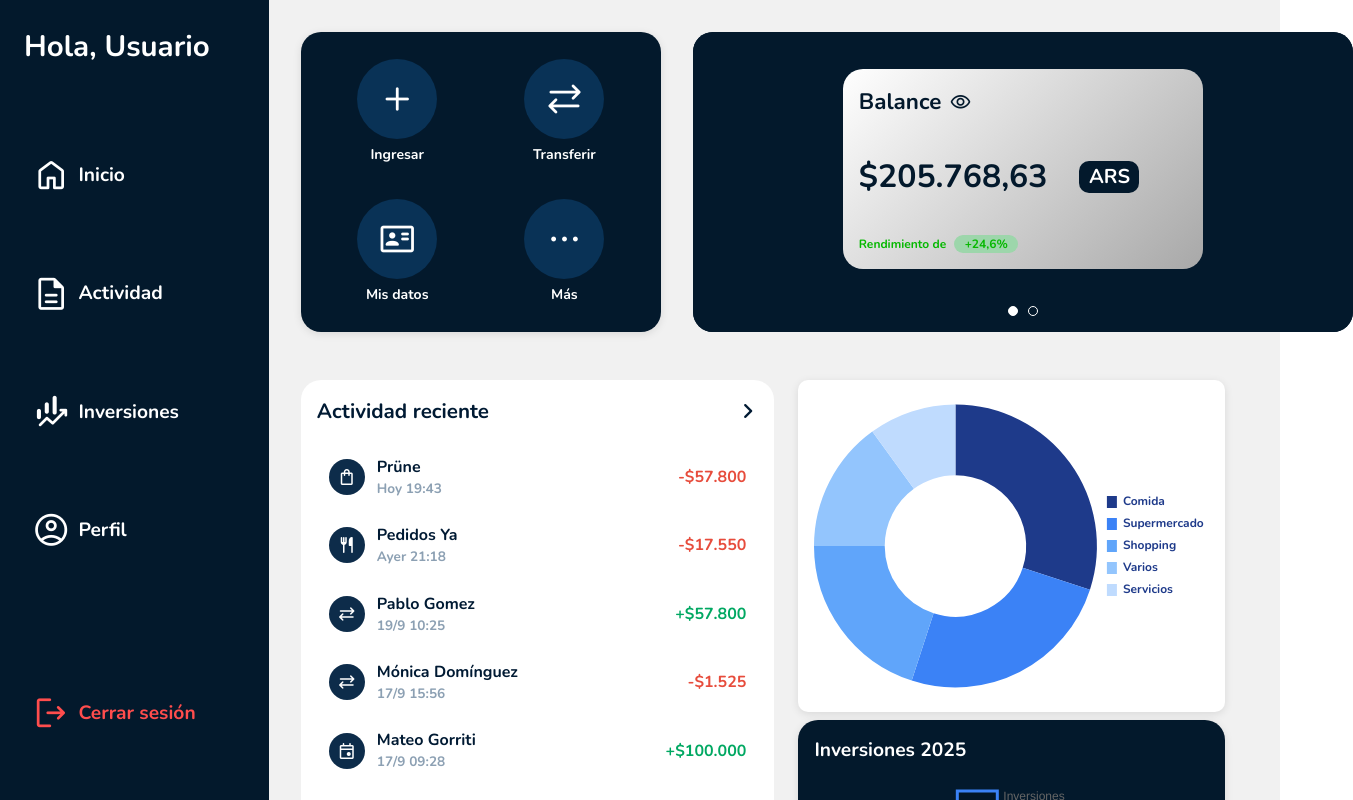
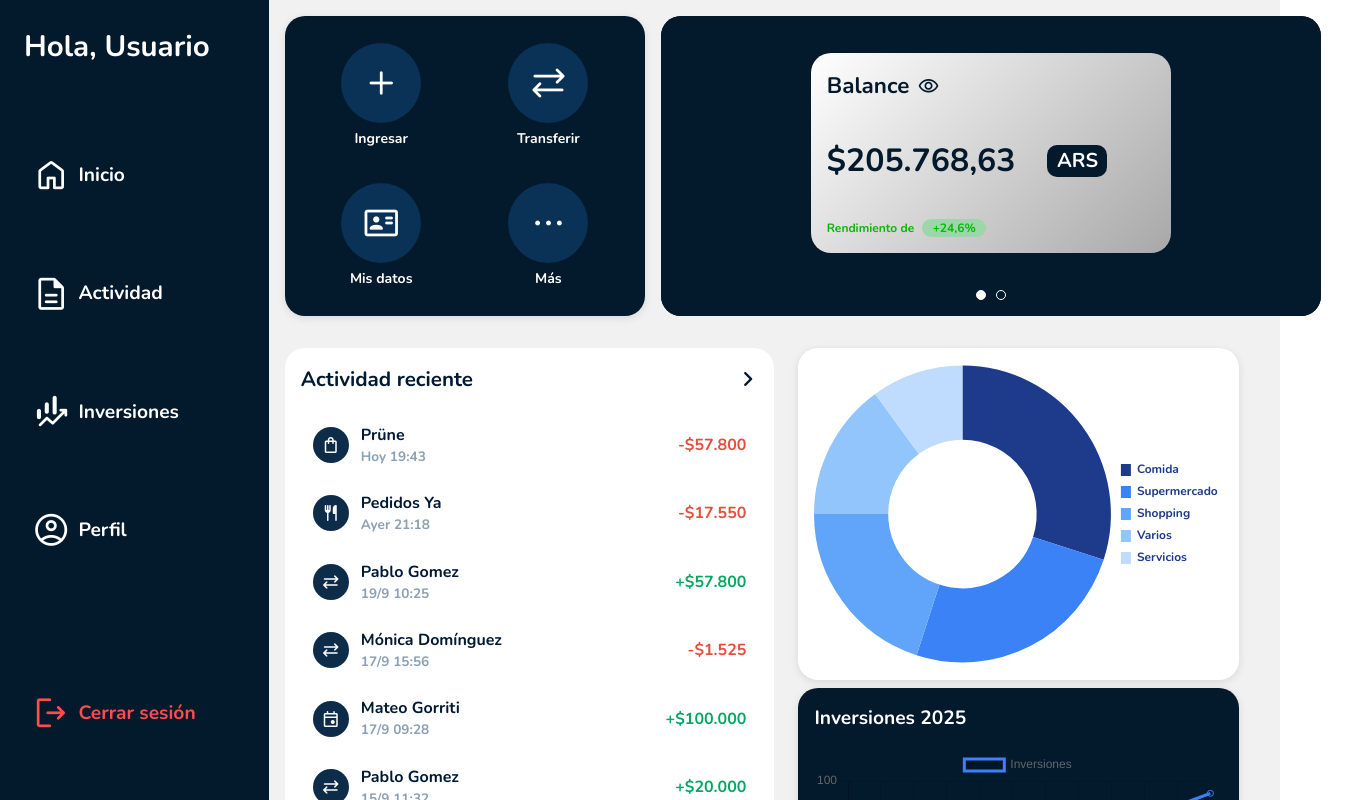
Before and after one commit to Lchiossone2004/TP_HCI, a Vue app in the folder tp-hci-g3/: page / in a window 1280 px wide. Shown: the top 800 px of the page, 1353 px wide, since content can reach past the window. Built offline with nearby package versions, Linux system fonts and the light colour scheme.

Commit message:
cambios menores

```diff
--- a/tp-hci-g3/src/components/MonthlyExpensesChart.vue
+++ b/tp-hci-g3/src/components/MonthlyExpensesChart.vue
@@ -54,7 +54,7 @@ onUnmounted(() => {
   width: 100%;
   height: 200px;
   background-color: #fff;
-  border-radius: 10px;
+  border-radius: 20px;
   padding: 1rem;
   box-shadow: 0 2px 8px rgba(0, 0, 0, 0.1);
 }
--- a/tp-hci-g3/src/pages/HomePage.vue
+++ b/tp-hci-g3/src/pages/HomePage.vue
@@ -111,6 +111,41 @@ onMounted(() => {
     display: flex;
   }
 
+  .main-content {
+    margin-left: 21vw;
+    padding: 1rem;
+    min-height: 100vh;
+    background-color: #F1F1F1;
+    display: flex;
+    align-items: flex-start;
+    flex-direction: column;
+    gap: 1rem;
+    box-sizing: border-box;
+  }
+
+  .top-section {
+    display: flex;
+    justify-content: space-between;
+    align-items: flex-start;
+    width: 100%;
+    padding-right: 1rem;
+    gap: 1rem;
+    max-width: 1100px;
+  }
+
+  .operations-buttons {
+    width: 360px;
+    height: 300px;
+    margin: 0;
+    min-width: 360px !important;
+    width: 500px !important;
+  }
+
+  .operation-button .material-symbols-rounded {
+    font-size: 40px;
+    color: white;
+  }
+
   .grid-container {
     width: 100%;
     height: 100%;
@@ -123,11 +158,6 @@ onMounted(() => {
     text-align: center;
     color: white;
     box-sizing: border-box;
-  }
-
-  .operation-button .material-symbols-rounded {
-    font-size: 40px;
-    color: white;
   }
 
   .grid-item button {
@@ -157,24 +187,6 @@ onMounted(() => {
     font-size: 14px;
   }
 
-  .main-content {
-    margin-left: 21vw;
-    padding: 2rem;
-    min-height: 100vh;
-    background-color: #F1F1F1;
-    display: flex;
-    align-items: flex-start;
-    flex-direction: column;
-    gap: 2rem;
-    box-sizing: border-box;
-  }
-
-  .operations-buttons {
-    width: 360px;
-    height: 300px;
-    margin: 0;
-  }
-
   .balance-and-cards {
     width: 660px;
     height: 300px;
@@ -185,16 +197,6 @@ onMounted(() => {
     align-items: center;
     justify-content: center;
     flex-shrink: 0;
-  }
-
-  .top-section {
-    display: flex;
-    justify-content: space-between;
-    align-items: flex-start;
-    width: 100%;
-    padding-right: 1rem;
-    gap: 2rem;
-    max-width: 1100px;
   }
 
   .bottom-section {
@@ -243,26 +245,6 @@ onMounted(() => {
   .chart-container {
     height: 100%;
     width: 100%;
-  }
-
-  .activity-section h3 {
-    font-size: 1.2rem;
-    margin-bottom: 1rem;
-    color: #1E3A8A;
-  }
-
-  .activity-item .icon {
-    font-size: 18px;
-    color: #1E3A8A;
-  }
-
-  .activity-card {
-    height: 100%;
-  }
-
-  .icon-wrapper {
-    width: 32px;
-    height: 32px;
   }
 
   .icon {
@@ -321,10 +303,6 @@ onMounted(() => {
       padding: 0;
     }
 
-    .operations-buttons {
-      width: 500px !important;
-    }
-
     .balance-and-cards,
     .activity-section,
     .investments-section,
```
